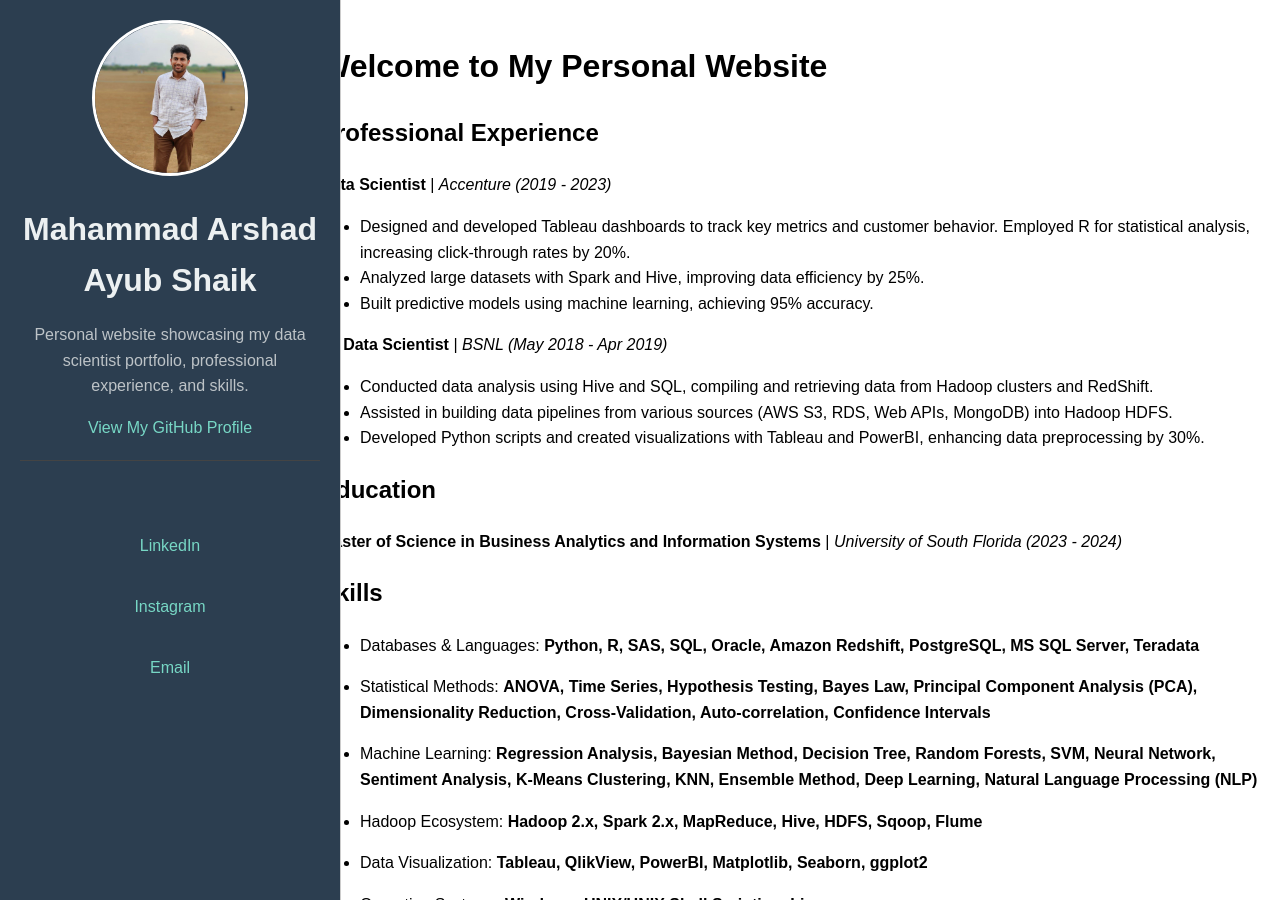
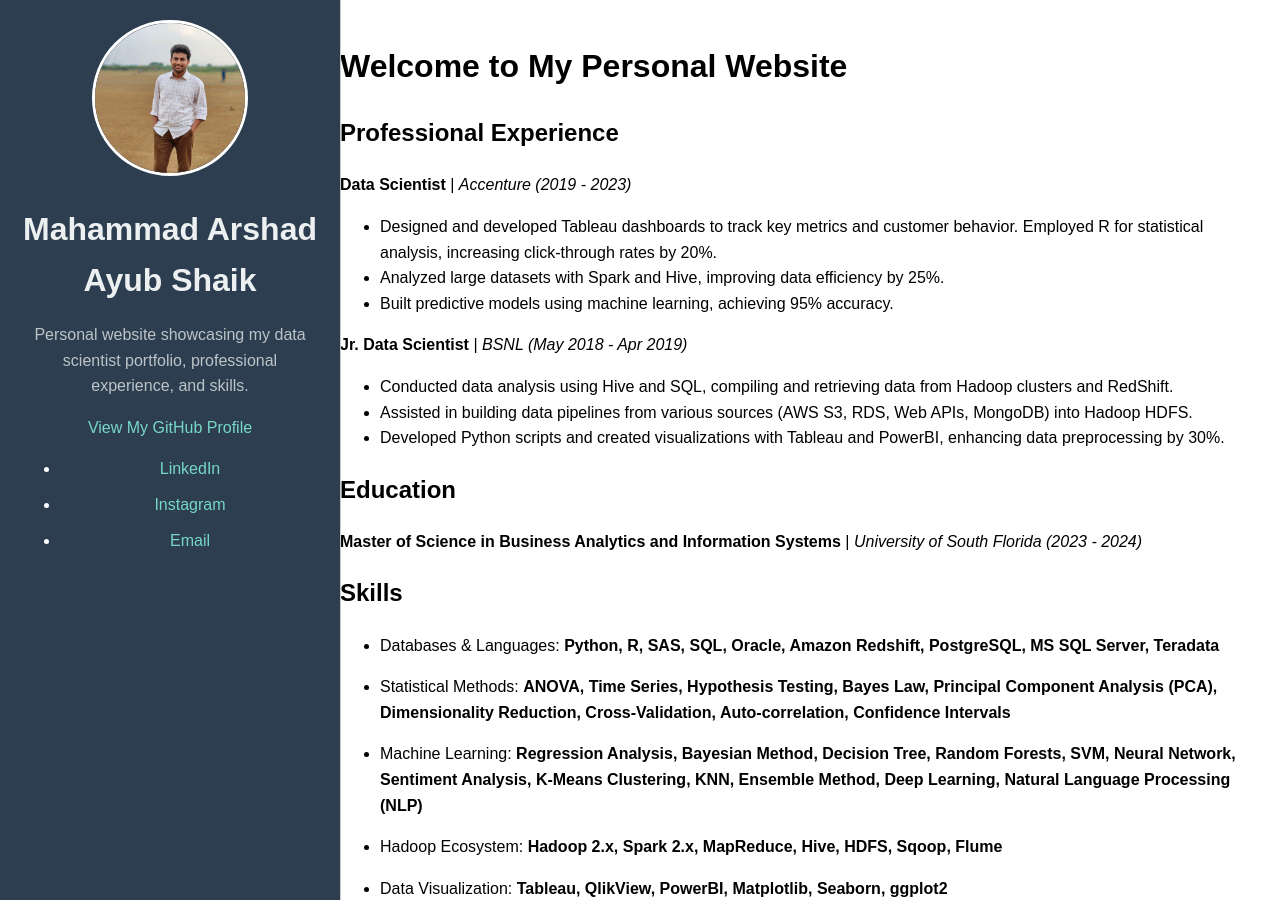
Before and after one commit to arshadsm/arshadsm.github.io, a Jekyll site: the page built from index.md, in a window 1280 px wide and 900 px high. Built offline with Jekyll 4.4.1, drawn with Linux system fonts in a browser that asks for light colours.

Commit message:
Update default.html

```diff
--- a/_layouts/default.html
+++ b/_layouts/default.html
@@ -11,7 +11,12 @@
       margin: 0;
       padding: 0;
       background-color: #f4f4f4;
+    }
+    .container {
       display: flex;
+      max-width: 100%;  /* Ensure full-width usage */
+      margin: 0;
+      padding: 0;
     }
     .sidebar {
       background: #2c3e50;
@@ -24,7 +29,7 @@
       position: fixed;
       top: 0;
       left: 0;
-      border-right: 1px solid #ccc; /* Optional: Add a border to the right of the sidebar */
+      border-right: 1px solid #ccc;
     }
     .sidebar img {
       margin-bottom: 20px;
@@ -51,29 +56,11 @@
       text-decoration: underline;
     }
     .content {
-      margin-left: 300px;
+      margin-left: 320px;  /* Ensures the content starts to the right of the sidebar */
       padding: 20px;
+      flex-grow: 1;
       background: #fff;
-      flex: 1;
       min-height: 100vh;
-    }
-    .footer-links {
-      margin-top: 20px;
-      padding-top: 20px;
-      border-top: 1px solid #444;
-    }
-    .footer-links ul {
-      list-style: none;
-      padding: 0;
-      text-align: center;
-    }
-    .footer-links ul li {
-      display: inline;
-      margin: 0 10px;
-    }
-    .footer-links ul li a {
-      color: #77d7c5;
-      text-decoration: none;
     }
   </style>
 </head>
```
